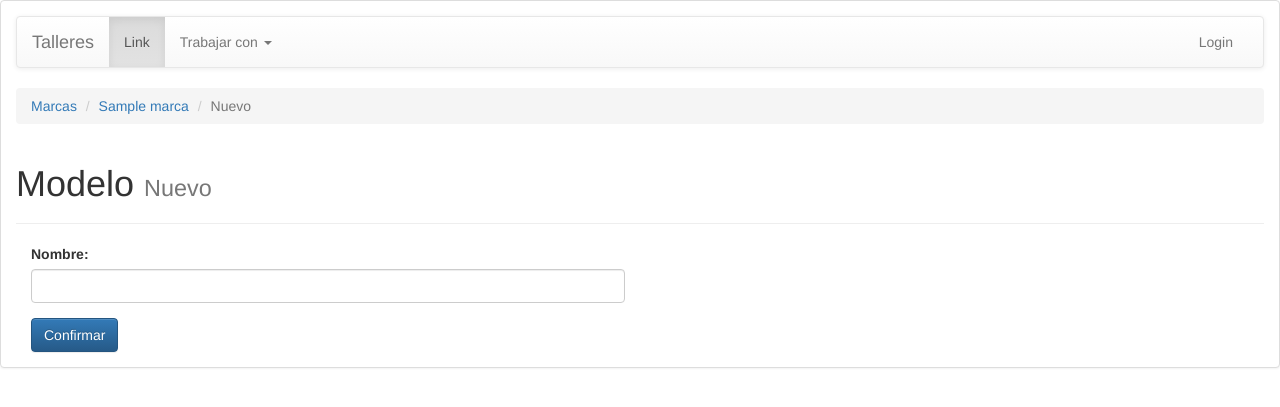
After one commit to jpurplefox/GestionDePagos, a Django app: page /vehiculos/modelo/1/new/ in a window 1280 px wide. The commit adds this page. Shown: the top 407 px of the page. Run offline with Django 3.2, Linux system fonts and the light colour scheme; tables that the repository leaves empty hold one stand-in row (values such as "Sample post"); some libraries are stand-ins or nearby versions.

Commit message:
Se agrega ABM de modelos

```diff
--- a/clientes/templates/clientes/cliente_detail.html
+++ b/clientes/templates/clientes/cliente_detail.html
@@ -11,6 +11,7 @@
 {% endblock %}
 
 {% block content %}
+<div class="row">
 	<div class="col-md-6">
 		<ul class="list-group">
 			<li class="list-group-item"><strong>Nombre</strong><span class="pull-right">{{cliente.nombre}}</span></li>
@@ -19,4 +20,5 @@
 		</ul>
 		<blockquote><strong>Observaciones</strong><p>{{cliente.observaciones}}</p></blockquote>
 	</div>
+</div>
 {% endblock %}
--- a/vehiculos/forms.py
+++ b/vehiculos/forms.py
@@ -1,5 +1,5 @@
 from django import forms
-from .models import Marca
+from .models import Marca, Modelo
 
 class MarcaForm(forms.ModelForm):
     class Meta:
@@ -8,3 +8,11 @@ class MarcaForm(forms.ModelForm):
         widgets = {
             'nombre': forms.TextInput(attrs={'class': 'form-control'}),
         }
+
+class ModeloForm(forms.ModelForm):
+    class Meta:
+        model = Modelo
+        fields = ('nombre',)
+        widgets = {
+            'nombre': forms.TextInput(attrs={'class': 'form-control'}),
+        }
--- a/vehiculos/models.py
+++ b/vehiculos/models.py
@@ -3,13 +3,26 @@ from django.core.urlresolvers import reverse
 
 # Create your models here.
 class Marca(models.Model):
-	nombre = models.CharField(max_length=100)
+    nombre = models.CharField(max_length=100)
 
-	class Meta:
-		ordering = ['nombre']
+    class Meta:
+        ordering = ['nombre']
 
-	def __str__(self):
-		return self.nombre
+    def __str__(self):
+        return self.nombre
 
-	def get_absolute_url(self):
-		return reverse('vehiculos:marca_detail', args=[self.id])
+    def get_absolute_url(self):
+        return reverse('vehiculos:marca_detail', args=[self.id])
+
+class Modelo(models.Model):
+    nombre = models.CharField(max_length=100)
+    marca = models.ForeignKey(Marca, related_name='modelos')
+
+    class Meta:
+        ordering = ['nombre']
+
+    def __str__(self):
+        return self.nombre
+
+    def get_absolute_url(self):
+        return reverse('vehiculos:modelo_detail', args=[self.id])
--- /dev/null
+++ b/vehiculos/templates/vehiculos/modelo_form.html
@@ -0,0 +1,26 @@
+{% extends 'base.html' %}
+
+{% block head-title %}Modelo - Nuevo{% endblock %}
+{% block body-title %}Modelo <small>{% if object.id %}{{object}}{% else %}Nuevo{% endif %}</small>{% endblock %}
+
+{% block breadcrumb %}
+<ol class="breadcrumb">
+  <li><a href="{% url 'vehiculos:marca_list' %}">Marcas</a></li>
+  {% if object.id %}
+  <li><a href="{{ object.marca.get_absolute_url }}">{{object.marca}}</a></li>
+  <li><a href="{{ object.get_absolute_url }}">{{object}}</a></li>
+  <li class="active">Editar</li>
+  {% else %}
+  <li><a href="{{ marca.get_absolute_url }}">{{marca}}</a></li>
+  <li class="active">Nuevo</li>
+  {% endif %}
+</ol>
+{% endblock %}
+
+{% block content %}
+<form action="" method="POST" class="col-md-6">
+	{% csrf_token %}
+	{% include 'helpers/form.html' %}
+	<input type="submit" value="Confirmar" class="btn btn-primary">
+</form>
+{% endblock %}
--- a/vehiculos/urls.py
+++ b/vehiculos/urls.py
@@ -2,8 +2,13 @@ from django.conf.urls import url
 from . import views
 
 urlpatterns = [
+	#Marcas
     url(r'^marcas/$', views.MarcaListView.as_view(), name='marca_list'),
     url(r'^marca/(?P<pk>[0-9]+)/$', views.MarcaDetailView.as_view(), name='marca_detail'),
     url(r'^marca/(?P<pk>[0-9]+)/edit/$', views.MarcaUpdateView.as_view(), name='marca_update'),
     url(r'^marca/new/$', views.MarcaCreateView.as_view(), name='marca_create'),
+    #Modelos
+    url(r'^modelo/(?P<pk>[0-9]+)/$', views.ModeloDetailView.as_view(), name='modelo_detail'),
+    url(r'^modelo/(?P<pk>[0-9]+)/edit/$', views.ModeloUpdateView.as_view(), name='modelo_update'),
+    url(r'^modelo/(?P<marca_id>[0-9]+)/new/$', views.ModeloCreateView.as_view(), name='modelo_create'),
 ]
--- a/vehiculos/views.py
+++ b/vehiculos/views.py
@@ -1,12 +1,14 @@
 from django.views.generic.edit import CreateView, UpdateView
 from django.views.generic import ListView, DetailView
 from django.contrib import messages
+from django.shortcuts import get_object_or_404
 
-from .models import Marca
-from .forms import MarcaForm
+from .models import Marca, Modelo
+from .forms import MarcaForm, ModeloForm
 from Talleres.mixins import SearchMixin
 
 # Create your views here.
+#Marca
 class MarcaCreateView(CreateView):
     model = Marca
     form_class = MarcaForm
@@ -27,13 +29,64 @@ class MarcaUpdateView(UpdateView):
         messages.success(self.request, "La marca {nombre} fue actualizada con éxito".format(nombre=self.object))
         return result
 
-class MarcaDetailView(DetailView):
-    model = Marca
-    context_object_name = 'marca'
+class MarcaDetailView(SearchMixin, ListView):
+    model = Modelo
+    context_object_name = 'modelos'
     template_name = 'vehiculos/marca_detail.html'
+    search_fields = ['nombre',]
+
+    def get_queryset(self):
+        queryset = super(MarcaDetailView, self).get_queryset()
+        marca_pk = self.kwargs['pk']
+        queryset = queryset.filter(marca__pk=marca_pk)
+        return queryset
+
+    def get_context_data(self, **kwargs):
+        context = super(MarcaDetailView, self).get_context_data(**kwargs)
+        marca_pk = self.kwargs['pk']
+        marca = get_object_or_404(Marca, pk=marca_pk)
+        context['marca'] = marca
+        return context
 
 class MarcaListView(SearchMixin, ListView):
     model = Marca
     context_object_name = 'marcas'
     template_name = 'vehiculos/marca_list.html'
     search_fields = ['nombre',]
+
+#Modelo
+class ModeloCreateView(CreateView):
+    model = Modelo
+    form_class = ModeloForm
+    template_name = 'vehiculos/modelo_form.html'
+
+    def get_context_data(self, **kwargs):
+        context = super(ModeloCreateView, self).get_context_data(**kwargs)
+        marca_pk = self.kwargs['marca_id']
+        marca = get_object_or_404(Marca, pk=marca_pk)
+        context['marca'] = marca
+        return context
+
+    def form_valid(self, form):
+        marca_id = self.kwargs['marca_id']
+        marca = Marca.objects.get(id=marca_id)
+        form.instance.marca = marca
+
+        result = super(ModeloCreateView, self).form_valid(form)
+        messages.success(self.request, "El modelo {nombre} fue creado con éxito".format(nombre=self.object))
+        return result
+
+class ModeloUpdateView(UpdateView):
+    model = Modelo
+    form_class = ModeloForm
+    template_name = 'vehiculos/modelo_form.html'
+
+    def form_valid(self, form):
+        result = super(ModeloUpdateView, self).form_valid(form)
+        messages.success(self.request, "El modelo {nombre} fue actualizado con éxito".format(nombre=self.object))
+        return result
+
+class ModeloDetailView(DetailView):
+    model = Modelo
+    context_object_name = 'modelo'
+    template_name = 'vehiculos/modelo_detail.html'
```
Also changed, not shown: vehiculos/templates/vehiculos/marca_detail.html (+32 -4 lines), vehiculos/templates/vehiculos/modelo_detail.html (added, +23 -0 lines), vehiculos/migrations/0002_modelo.py (added). Lines whose indentation alone changed are shown as unchanged.
